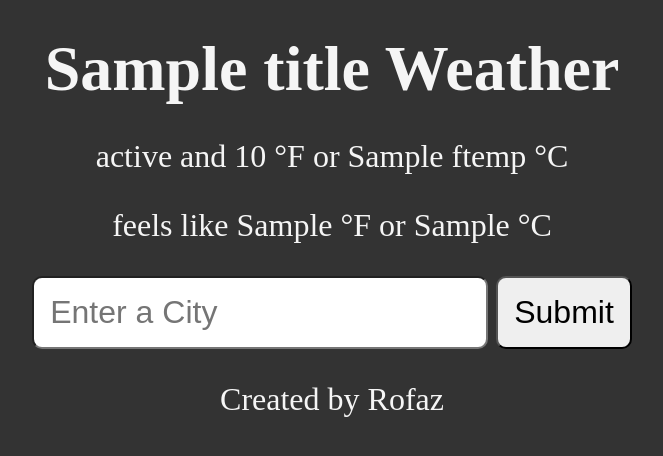
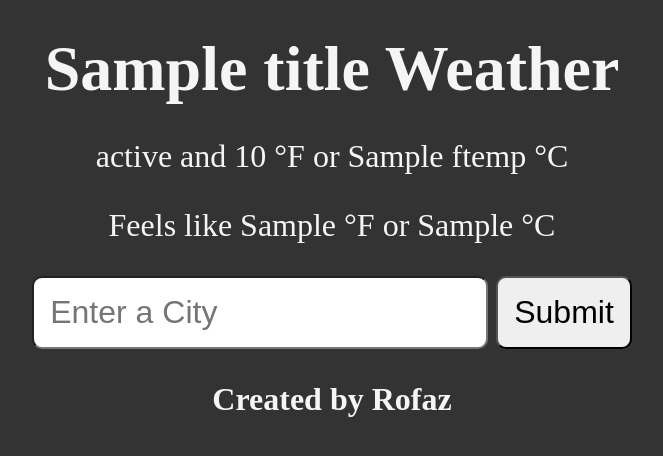
Before and after one commit to rofazhasan/weather, a Flask app: template templates/weather.html in a window 1280 px wide. Shown: the top 456 px of the page, without its empty margins (308-971 px from the left). Run offline with Flask 3, Linux system fonts and the light colour scheme; the template is opened without the code that fills it: most values are stand-ins (such as "Sample title", 1, 10 or a date in 2020).

Commit message:
Update weather.html

```diff
--- a/templates/weather.html
+++ b/templates/weather.html
@@ -9,12 +9,12 @@
 <body>
     <h1>{{ title }} Weather</h1>
     <p>{{ status }} and {{ temp }} &deg;F or {{ ftemp }} &deg;C </p>
-    <p>feels like {{ feels_like }} &deg;F or {{ ffeels_like }} &deg;C </p>
+    <p>Feels like {{ feels_like }} &deg;F or {{ ffeels_like }} &deg;C </p>
     <form action="/weather">
       <input type="text" name="city" id="city"
           placeholder="Enter a City"/>
       <button type="submit">Submit</button>
     </form>
-  <p align="left">Created by Rofaz</p>
+  <p align="left"><b>Created by Rofaz</b></p>
 </body>
 </html>
```
